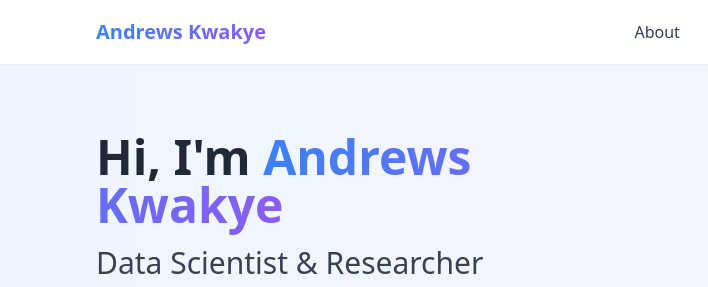
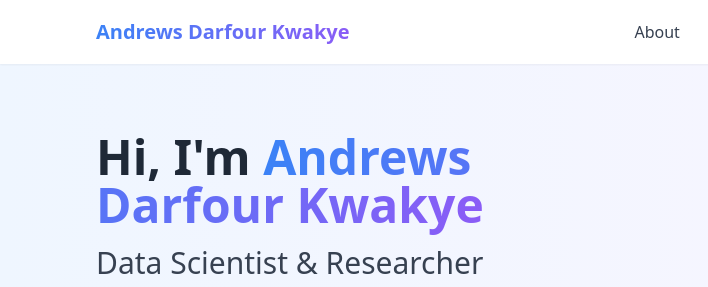
Before and after one commit to up939271/andrews-site, a plain HTML site: page index.html in a window 1280 px wide. Shown: the top 287 px of the page, 0-708 px from the left. Drawn offline with nearby package versions, Linux system fonts and the light colour scheme.

Commit message:
Update index.html

```diff
--- a/index.html
+++ b/index.html
@@ -3,7 +3,7 @@
 <head>
     <meta charset="UTF-8">
     <meta name="viewport" content="width=device-width, initial-scale=1.0">
-    <title>Andrews Kwakye | Data Scientist</title>
+    <title>Andrews Darfour Kwakye | Data Scientist</title>
     <script src="https://cdn.tailwindcss.com"></script>
     <link href="https://unpkg.com/aos@2.3.1/dist/aos.css" rel="stylesheet">
     <script src="https://unpkg.com/aos@2.3.1/dist/aos.js"></script>
@@ -75,7 +75,7 @@
         <div class="max-w-6xl mx-auto px-4 sm:px-6 lg:px-8">
             <div class="flex justify-between h-16">
                 <div class="flex items-center">
-                    <span class="text-xl font-bold gradient-text">Andrews Kwakye</span>
+                    <span class="text-xl font-bold gradient-text">Andrews Darfour Kwakye</span>
                 </div>
                 <div class="hidden md:flex items-center space-x-8">
                     <a href="#about" class="text-gray-700 hover:text-blue-600 transition">About</a>
@@ -108,7 +108,7 @@
         <div class="max-w-6xl mx-auto px-4 sm:px-6 lg:px-8 relative z-10">
             <div class="md:flex items-center">
                 <div class="md:w-1/2 mb-8 md:mb-0" data-aos="fade-right">
-                    <h1 class="text-4xl md:text-5xl font-bold mb-4">Hi, I'm <span class="gradient-text">Andrews Kwakye</span></h1>
+                    <h1 class="text-4xl md:text-5xl font-bold mb-4">Hi, I'm <span class="gradient-text">Andrews Darfour Kwakye</span></h1>
                     <h2 class="text-2xl md:text-3xl text-gray-700 mb-6">Data Scientist & Researcher</h2>
                     <p class="text-lg text-gray-600 mb-8">Transforming complex data into actionable insights to drive strategic business decisions.</p>
                     <div class="flex space-x-4">
```
